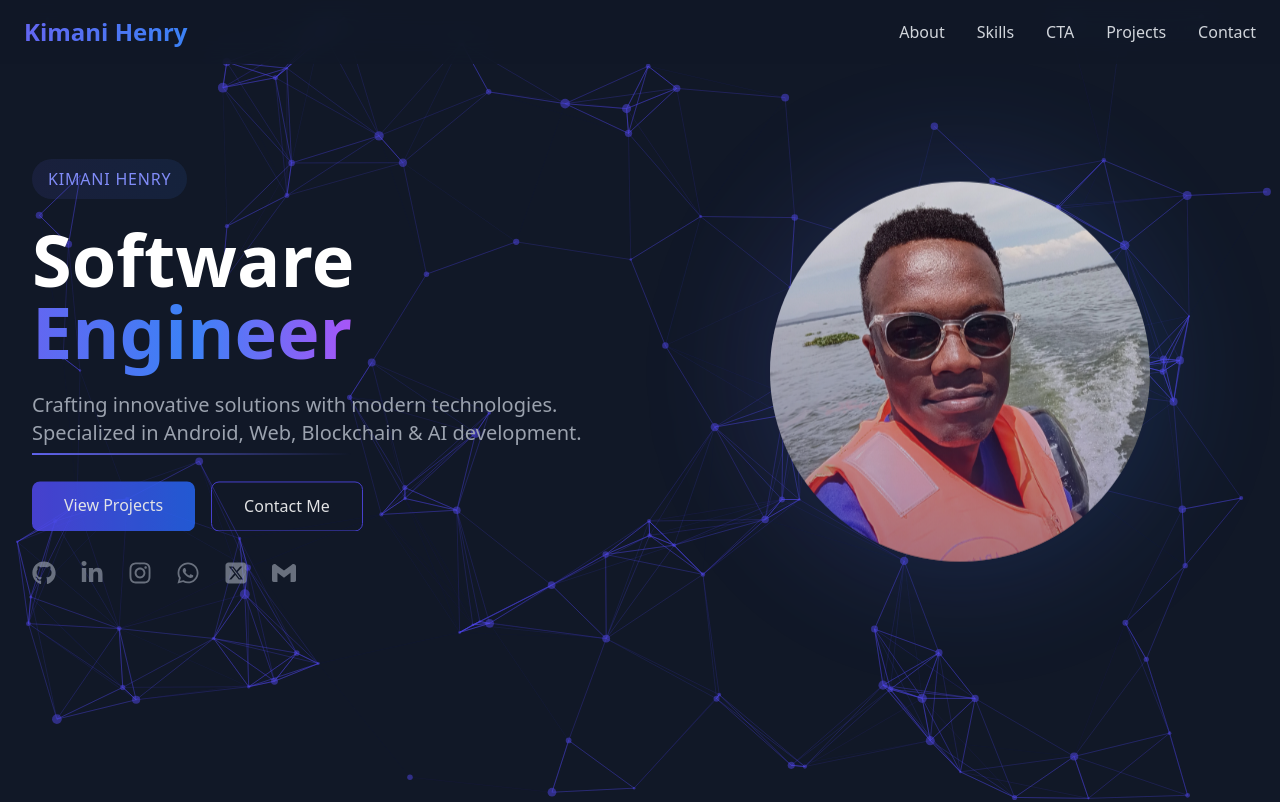
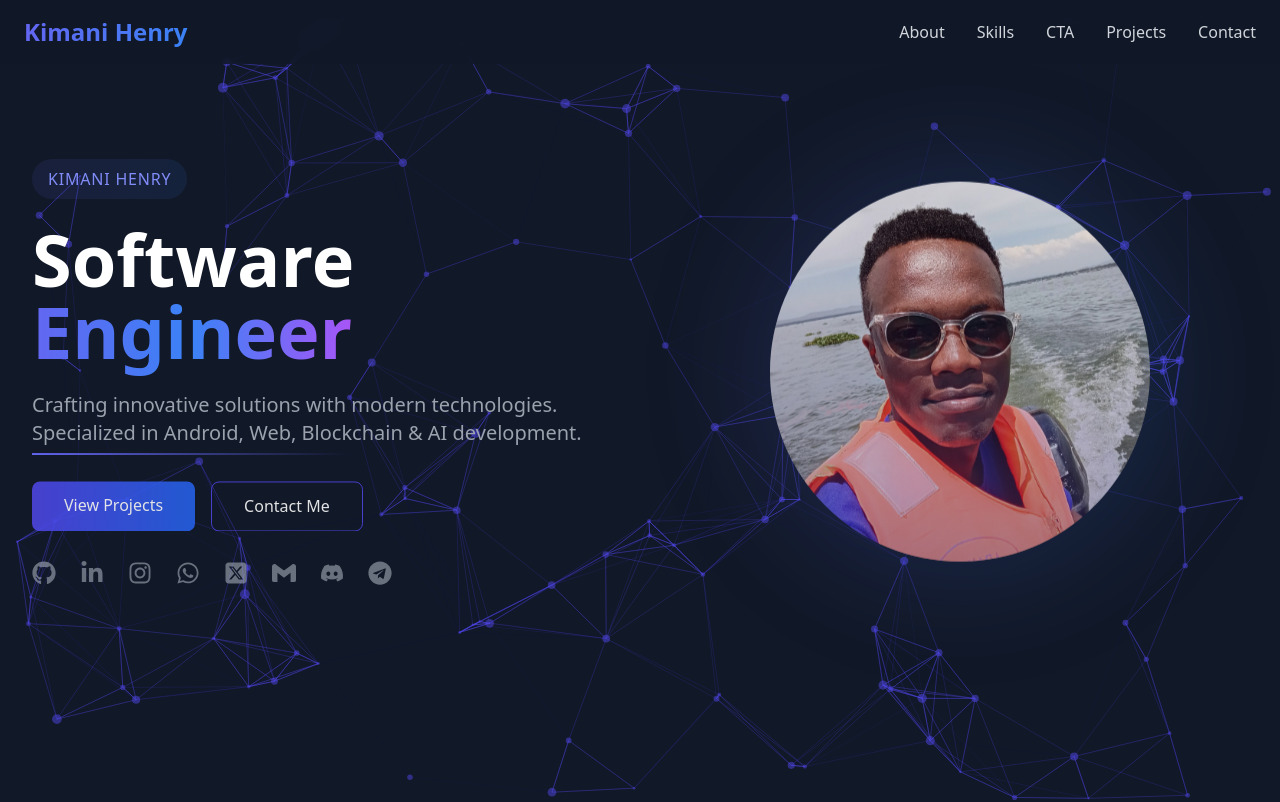
Before and after one commit to H3nryK/Portfolio, a React (Vite) app in the folder henry/: page / in a window 1280 px wide. Shown: the top 802 px of the page. Built offline with nearby package versions, Linux system fonts and the light colour scheme.

Commit message:
Icons updated for my socials on Telegram & discord

```diff
--- a/henry/src/components/Footer.tsx
+++ b/henry/src/components/Footer.tsx
@@ -1,4 +1,4 @@
-import { FaInstagram, FaWhatsapp, FaGithub, FaLinkedinIn } from "react-icons/fa";
+import { FaInstagram, FaWhatsapp, FaGithub, FaLinkedinIn, FaDiscord, FaTelegram } from "react-icons/fa";
 import { FaSquareXTwitter } from "react-icons/fa6";
 import { SiGmail } from "react-icons/si";
 
@@ -11,7 +11,9 @@ const Footer = () => {
     { icon: <FaSquareXTwitter className="w-5 h-5" />, label: "Twitter", href: "https://x.com/H3nryKim" },
     { icon: <SiGmail className="w-5 h-5" />, label: "Email", href: "mailto:kimanihenryn@gmail.com" },
     { icon: <FaInstagram className="w-5 h-5" />, label: "Instagram", href: "https://www.instagram.com/_.h3nry_k/" },
-    { icon: <FaWhatsapp className="w-5 h-5" />, label: "Whatsapp", href: "https://wa.me/+254705618424" }
+    { icon: <FaWhatsapp className="w-5 h-5" />, label: "Whatsapp", href: "https://wa.me/+254705618424" },
+    { icon: <FaDiscord className="w-5 h-5" />, label: "Discord", href: "https://wa.me/+254705618424" },
+    { icon: <FaTelegram className="w-5 h-5" />, label: "Telegram", href: "https://wa.me/+254705618424" }
   ];
 
   return (
--- a/henry/src/components/HeroSection.tsx
+++ b/henry/src/components/HeroSection.tsx
@@ -1,6 +1,6 @@
 import { motion, useScroll, useTransform } from 'framer-motion';
 import { useState, useEffect } from 'react';
-import { FaInstagram, FaWhatsapp, FaGithub, FaLinkedinIn } from "react-icons/fa";
+import { FaInstagram, FaWhatsapp, FaGithub, FaLinkedinIn, FaDiscord, FaTelegram } from "react-icons/fa";
 import { FaSquareXTwitter } from "react-icons/fa6";
 import { SiGmail } from "react-icons/si";
 import Folio from '../assets/images/folio.webp';
@@ -137,7 +137,9 @@ export default function HeroSection() {
                   { Icon: FaInstagram, href: "https://www.instagram.com/_.h3nry_k/" },
                   { Icon: FaWhatsapp, href: "https://wa.me/+254705618424"},
                   { Icon: FaSquareXTwitter, href: "https://x.com/H3nryKim"},
-                  { Icon: SiGmail, href: "mailto:kimanihenryn@gmail.com"}
+                  { Icon: SiGmail, href: "mailto:kimanihenryn@gmail.com"},
+                  { Icon: FaDiscord, href: "mailto:kimanihenryn@gmail.com"},
+                  { Icon: FaTelegram, href: "mailto:kimanihenryn@gmail.com"}
                 ].map(({ Icon, href }) => (
                   <motion.a
                     key={href}
```
